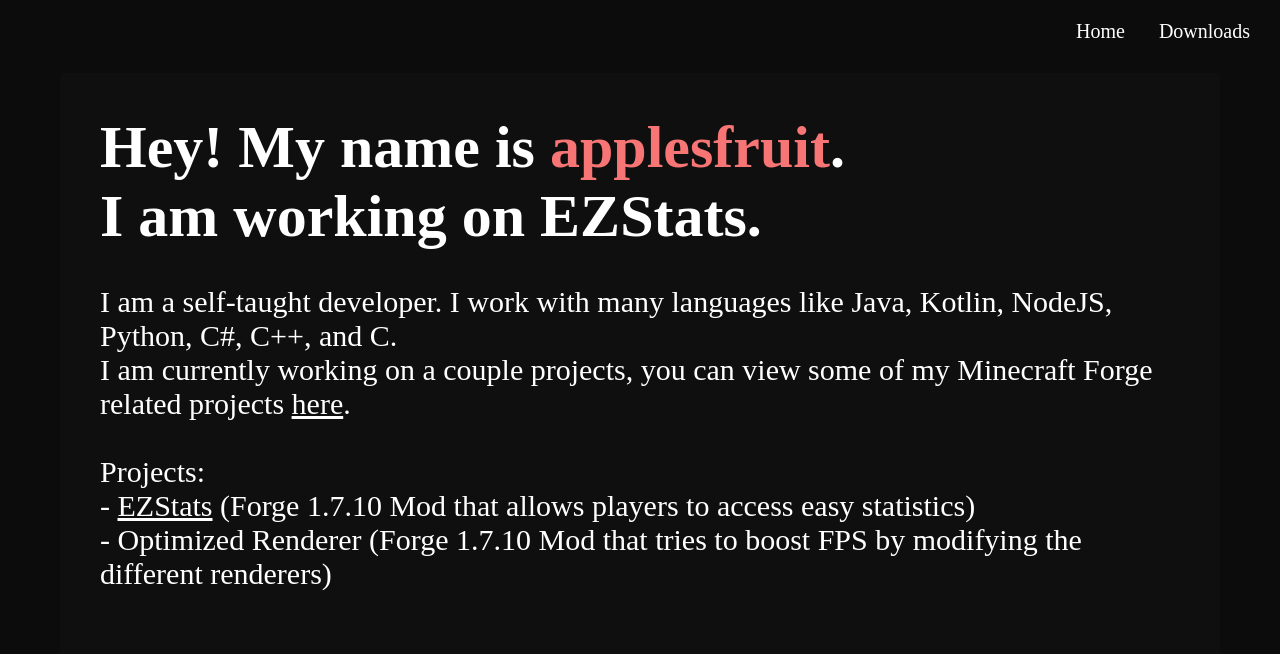
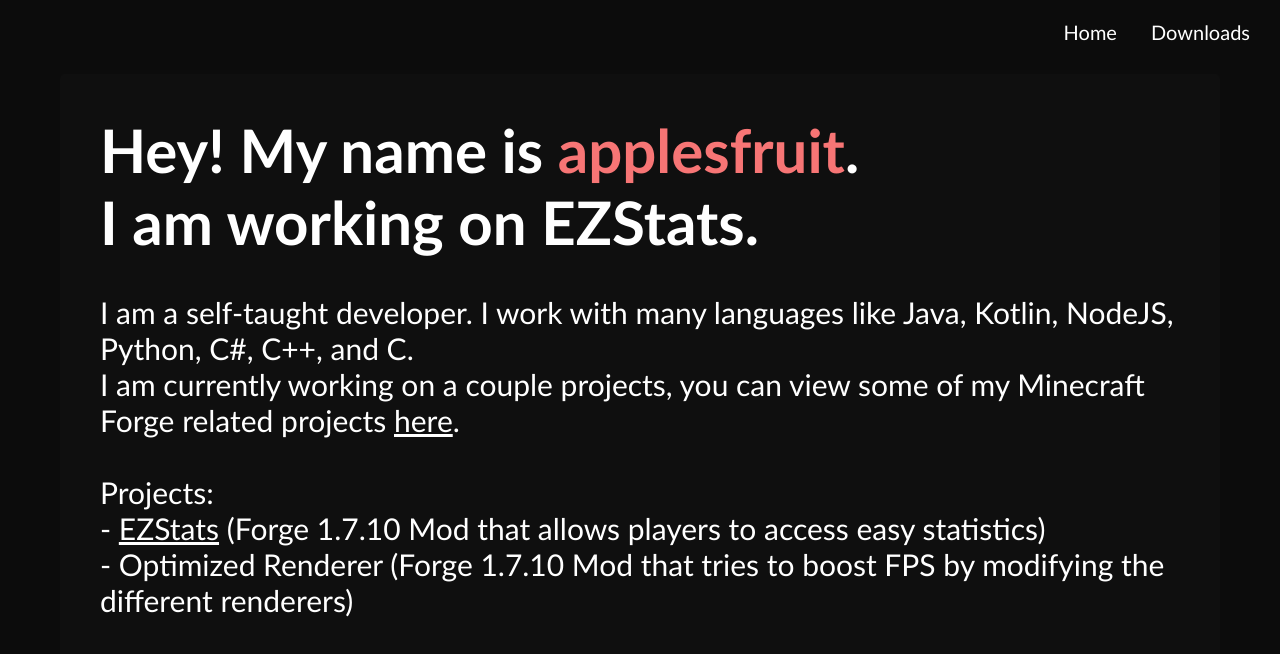
Before and after one commit to applesfruit/applesfruit.github.io, a plain HTML site: page index.html in a window 1280 px wide. Drawn offline with nearby package versions, Linux system fonts and the light colour scheme.

Commit message:
Update style.css

```diff
--- a/style.css
+++ b/style.css
@@ -7,7 +7,7 @@
 * {
     margin: 0;
     padding: 0;
-    font-family: heebo;
+    font-family: Calibri;
 }
 
 
```
